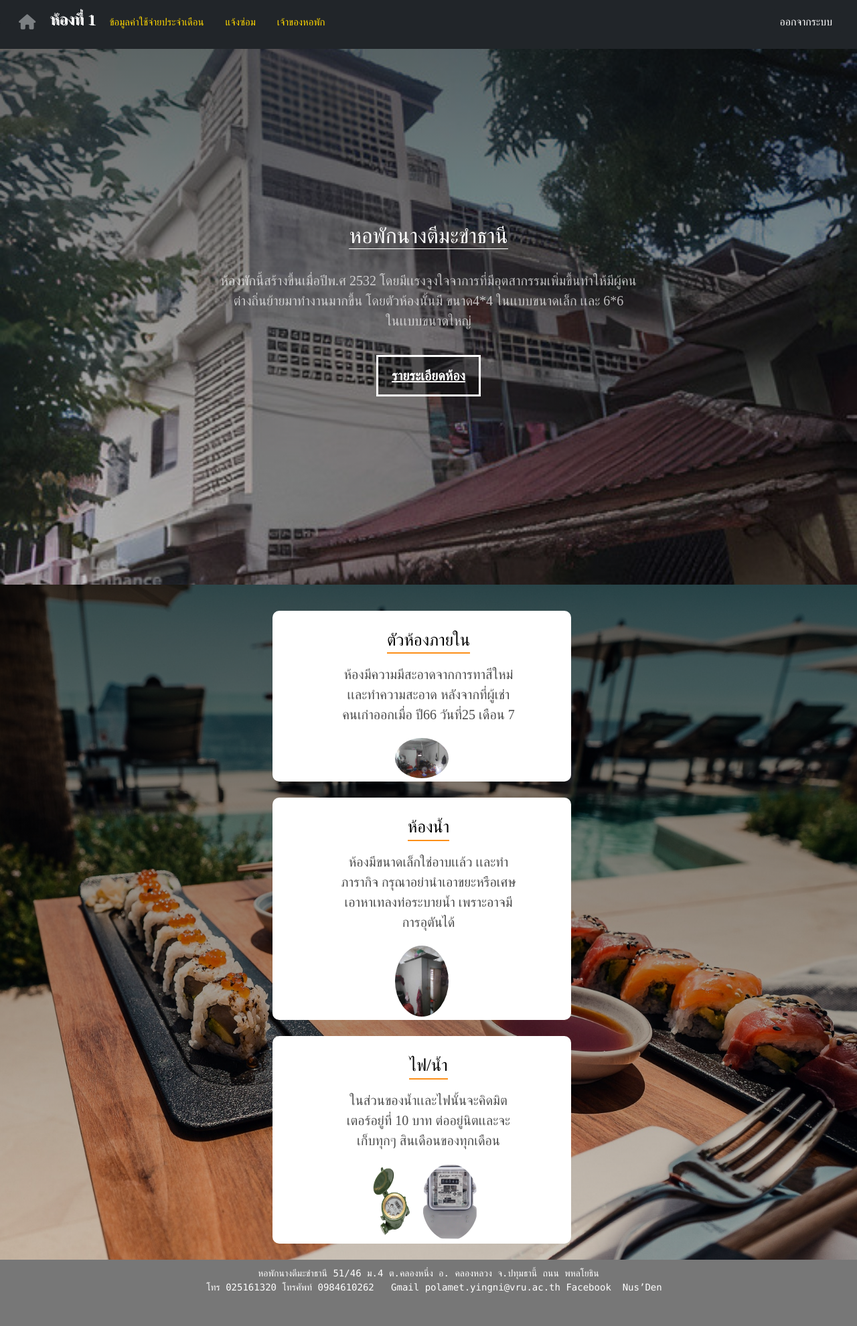
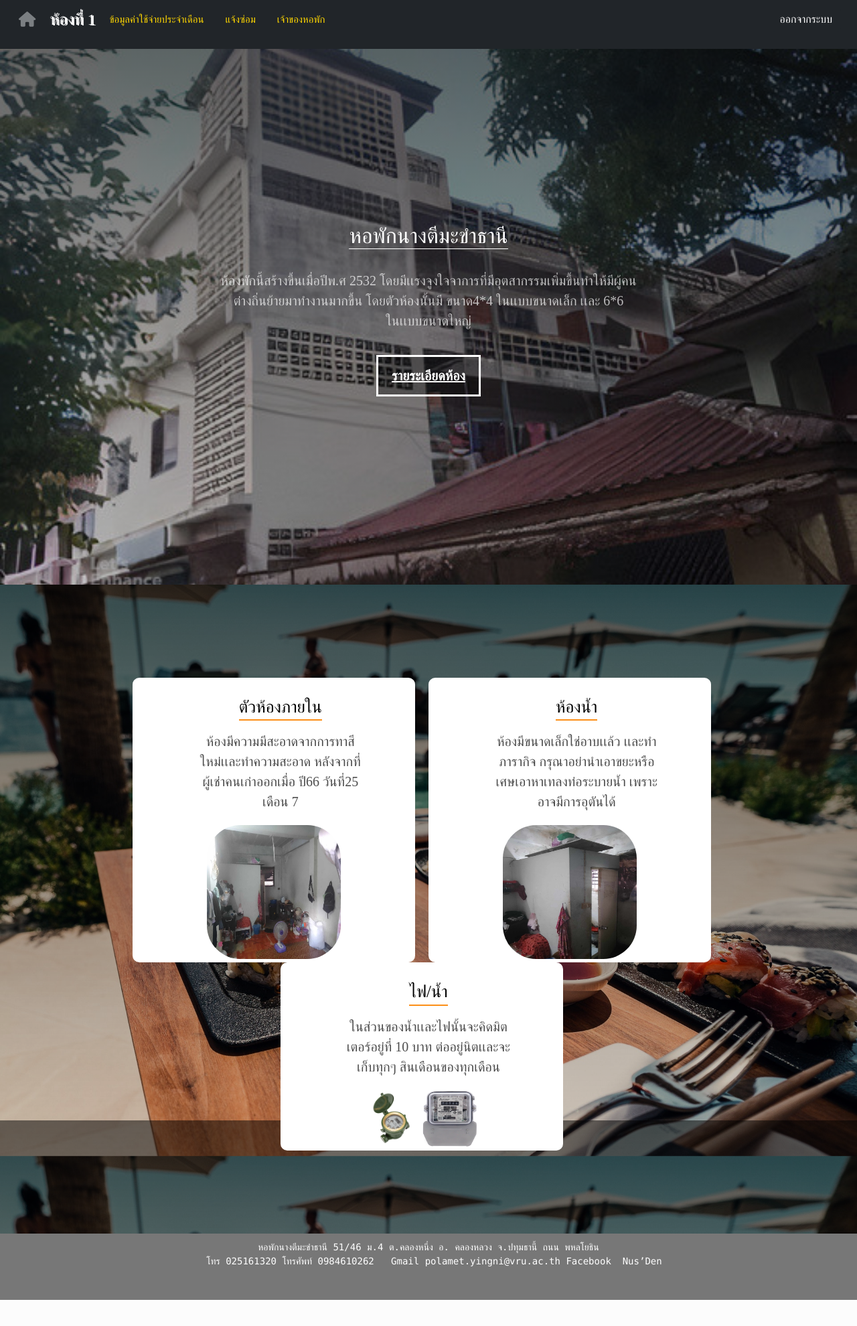
Before and after one commit to Denthai2011/Teema, a PHP site: page /detaroomhome.php?roomId=1 in a window 1280 px wide. Shown: the whole page at 67% size. After the commit the page ends 1941 px from the top, so only its background shows below. Run offline with PHP 8.4, Linux system fonts and the light colour scheme; data that the repository does not hold is empty; some libraries are stand-ins or nearby versions; some web fonts are replaced.

Commit message:
Last presen 1

```diff
--- a/detaroom copy.php
+++ b/detaroom copy.php
@@ -206,6 +206,7 @@ if (isset($_POST['logout'])) {
         .img1 {
             vertical-align: middle;
             border-radius: 20%;
+            box-shadow: darkgray 5px 5px 5px 5px;
         }
 
         /* Slideshow container */
@@ -440,11 +441,11 @@ if (isset($_POST['logout'])) {
         <div class="slideshow-container">
             <h1 class="headdiv" style="text-align: center;">สภาพห้อง</h1>
             <div class="mySlides">
-                <a href="#section"><img class="img1" src="img/<?php echo $room ?>" style="width:100%"></a>
+                <a href="#section"><img class="img1" src="img/<?php echo $room ?>" width="800" height="750"></a>
                 <div class="text">ตัวห้อง</div>
             </div>
             <div class="mySlides">
-                <a href="#section"><img class="img1" src="img/toilet1.jpg" style="width:50%"></a>
+                <a href="#section"><img class="img1" src="img/toilet1.jpg" width="800" height="750"></a>
                 <div class="text">ห้องน้ำ</div>
             </div>
             <a class="prev" onclick="plusSlides(-1)">❮</a>
--- a/detaroomhome.php
+++ b/detaroomhome.php
@@ -45,10 +45,11 @@ if (isset($_POST['logout'])) {
         .container {
             display: flex;
             justify-content: center;
-            flex-direction: column;
-            align-items: center;
+            flex-direction: row;
             padding-top: 5px;
+            flex-wrap: wrap;
         }
+
         .p2 {
             font-size: 20px;
             color: black;
@@ -57,6 +58,7 @@ if (isset($_POST['logout'])) {
             text-align: center;
             margin: auto;
         }
+
         section p {
             font-size: 20px;
             color: white;
@@ -111,18 +113,23 @@ if (isset($_POST['logout'])) {
             -webkit-transition-property: all;
             -webkit-transition-duration: 2s;
             -webkit-transition-timing-function: ease;
-            border-radius: 50%;
+
         }
 
         .zoom:hover {
-            transform: scale(2.5);
+            transform: scale(1.5);
+            color: black;
+            text-shadow: 2px 2px gold;
         }
-        .nav-link{
-            color:gold;
+
+        .nav-link {
+            color: gold;
         }
-        .nav-link.active{
-            color:green;
+
+        .nav-link.active {
+            color: green;
         }
+
         .containernav {
             display: flex;
             flex-direction: row;
@@ -135,7 +142,7 @@ if (isset($_POST['logout'])) {
             flex-direction: row;
             justify-content: flex-start;
             flex-wrap: wrap;
-            font-size:15px;
+            font-size: 15px;
 
         }
 
@@ -151,7 +158,8 @@ if (isset($_POST['logout'])) {
             --bs-nav-tabs-link-active-bg: none;
             --bs-nav-tabs-link-active-color: #e9ecef;
         }
-        button{
+
+        button {
             margin: 20px 0;
             font-size: 20px;
             font-weight: bold;
@@ -163,18 +171,25 @@ if (isset($_POST['logout'])) {
             cursor: pointer;
             transition: var(--transition);
         }
-    a{
+
+        a {
             color: white;
         }
-    article{
+
+        article {
             background: linear-gradient(rgba(0, 0, 0, 0.6), rgba(0, 0, 0, 0.2)), url(img/customer-banner.jpg) center/cover no-repeat;
-        height: 100;
+            background-attachment: fixed;
+            padding: 100px;
         }
-    h1{
+
+        h1 {
             color: white;
             font-size: 40px;
-        border-bottom:2px solid orange ;
+            border-bottom: 2px solid orange;
             max-width: fit-content;
+        }
+        .imgitem{
+            border-radius: 50px;
         }
     </style>
     </style>
@@ -205,10 +220,12 @@ if (isset($_POST['logout'])) {
 
                 <a class='nav-link' aria-current='page' href='profile.php?roomId=<?php echo $roomId ?>'>เจ้าของหอพัก</a>
 
+
             </ul>
             <ul class="container containernav2 flex-end">
 
-                    <?php $sql = "SELECT * FROM room WHERE roomId = :roomId";
+                <?php
+                $sql = "SELECT * FROM room WHERE roomId = :roomId";
                 $stmt = $conn->prepare($sql);
                 $stmt->bindParam(':roomId', $roomId);
                 $stmt->execute();
@@ -238,19 +255,19 @@ if (isset($_POST['logout'])) {
         </p>
         <button type="button"><a href="#section"> รายระเอียดห้อง</a></button>
 
-    <?php if ($roomId==20){
+        <?php if ($roomId == 20) {
             $room = "roomB.jpg";
-    }
-          else{
+        } else {
             $room = "roomM.jpg";
         }
         ?>
     </section>
     <article style="background-color: #F8F8FF;">
-    <br><h1 id="section"><?php echo $row['roomtype']   ?></h1>
-    <div class="container" >
+        <br>
+        <h1 id="section"><?php echo $row['roomtype']   ?></h1>
+        <div class="container">
             <div class="container2">
-            <div style=" display: flex;justify-content: center;"><img class="zoom" src="img/<?php echo $room?>" width="80px" height="85px" alt="#section"></div>
+                <div style=" display: flex;justify-content: center;"><img class="imgitem"  src="img/<?php echo $room ?>" width="200px" height="200px" alt="#section"></div>
                 <div class="container3">
                     <div>
                         <p class="p1" style="text-align: center;">ตัวห้องภายใน</p>
@@ -261,7 +278,7 @@ if (isset($_POST['logout'])) {
                 </div>
             </div><br>
             <div class="container2">
-            <div style=" display: flex;justify-content: center;"><img class="zoom" src="img/toilet1.jpg" width="80px" height="85px"></div>
+                <div style=" display: flex;justify-content: center;"><img class="imgitem" src="img/toilet1.jpg" width="200px" height="200x" ></div>
                 <div class="container3">
                     <div>
                         <p class="p1">ห้องน้ำ</p>
@@ -272,7 +289,7 @@ if (isset($_POST['logout'])) {
                 </div>
             </div><br>
             <div class="container2">
-            <div style=" display: flex;justify-content: center;"><img class="zoom" src="img/มิตเตอร์น้ำ.png" width="85px" height="23px"><img class="zoom" src="img/มิตเตอร์.png" width="85px" height="120px"></div>
+                <div style=" display: flex;justify-content: center;"><img class="imgitem" src="img/มิตเตอร์น้ำ.png" width="85px" height="85px"><img src="img/มิตเตอร์.png" width="85px" height="85px"></div>
                 <div class="container3">
                     <div>
                         <p class="p1">ไฟ/น้ำ</p>
--- a/ren.php
+++ b/ren.php
@@ -59,11 +59,12 @@ $pdf -> SetY(260);
 $pdf -> SetFont('sarabun','B','10');
 $pdf -> Cell(0,0,iconv('utf-8','cp874','หอพักนางตีมะขำธานี 51/46 ม.4 ต.คลองหนึ่ง อ. คลองหลวง จ.ปทุมธานี้ ถนน พหลโยธิน โทร 025161320 โทรศัพท์ 0984610262   Gmail polamet.yingni@vru.ac.th Facebook  Nus’Den'),0,1,'C');
 }
+$date15 =  DATE("Y-m-d", strtotime($row['Datein'] . "+15day")) ;
 if($row['Deppay'] >= 500 AND $row['Deppay']< 1500){
 $pdf -> SetX(30);
 $pdf -> Cell(0,10,iconv('utf-8','cp874','เป็นจำนวน '.$row['Deppay'].' บาทซึ่งอยู่ในสถานะของ การจอง'),0,1,'');
 $pdf -> SetX(45);
-$pdf -> Cell(0,10,iconv('utf-8','cp874','ในสถานะการจองท่านสามารถจองได้ 15 วันหลังจากวันที่จ่าย หากเกินกำหนดเเละไม่มีการมาจ่ายครบ'),0,1,'L');
+$pdf -> Cell(0,10,iconv('utf-8','cp874','ในสถานะการจองท่านสามารถจองได้ 15 วันหลังจากวันที่จ่าย คือวันที่ '.$date15.' หากเกินกำหนดเเละไม่มีการมาจ่ายครบ'),0,1,'L');
 $pdf -> SetX(30);
 $pdf -> Cell(0,10,iconv('utf-8','cp874','จะถือว่าท่านได้ยกเลิกการจองด้วยตัวเอง เเละทางหอพักจะหักเงินนั้นเป็นค่าจองให้เนื่องจากถือว่าทำให้ห้องนั้น'),0,1,'L');
 $pdf -> SetX(30);
--- a/test5.php
+++ b/test5.php
@@ -247,7 +247,7 @@ if (isset($_SESSION['Superadmin_login'])) {
                                     if (isset($_POST['search'])) {
                                         $home = $_POST['search'];
                                     }  // ไม่ต้องใส่ + หรือ ''
-                                    $sql = "SELECT * FROM renting WHERE Name || roomId LIKE :search ORDER BY Datein;";
+                                    $sql = "SELECT * FROM renting WHERE End_ren !='เลิกเช่า' AND roomId LIKE :search ORDER BY Datein;";
                                     $stmt = $conn->prepare($sql);
                                     $stmt->bindValue(':search', "%$home%", PDO::PARAM_STR);
                                     $stmt->execute();
@@ -377,7 +377,7 @@ if (isset($_SESSION['Superadmin_login'])) {
                                     <?php
 
                                     if ($row !== false and $row_name !== false) {
-                                        $roomselect = $conn->prepare("SELECT room.roomId, room.roomtype,starm.staName FROM room Left join starm ON starm.staId = room.staId");
+                                        $roomselect = $conn->prepare("SELECT room.roomId, room.roomtype,starm.staName FROM room Left join starm ON starm.staId = room.staId WHERE room.staId =3");
                                         $roomselect->execute();
                                         $Getit = $roomselect->fetchAll(PDO::FETCH_ASSOC);
                                         if ($Getit) {
```
Also changed, not shown: addrenting.php (+11 -16 lines), editren.php (+5 -5 lines), end_ren.php (+13 -0 lines), login_db.php (+13 -18 lines). Lines whose indentation alone changed are shown as unchanged.
